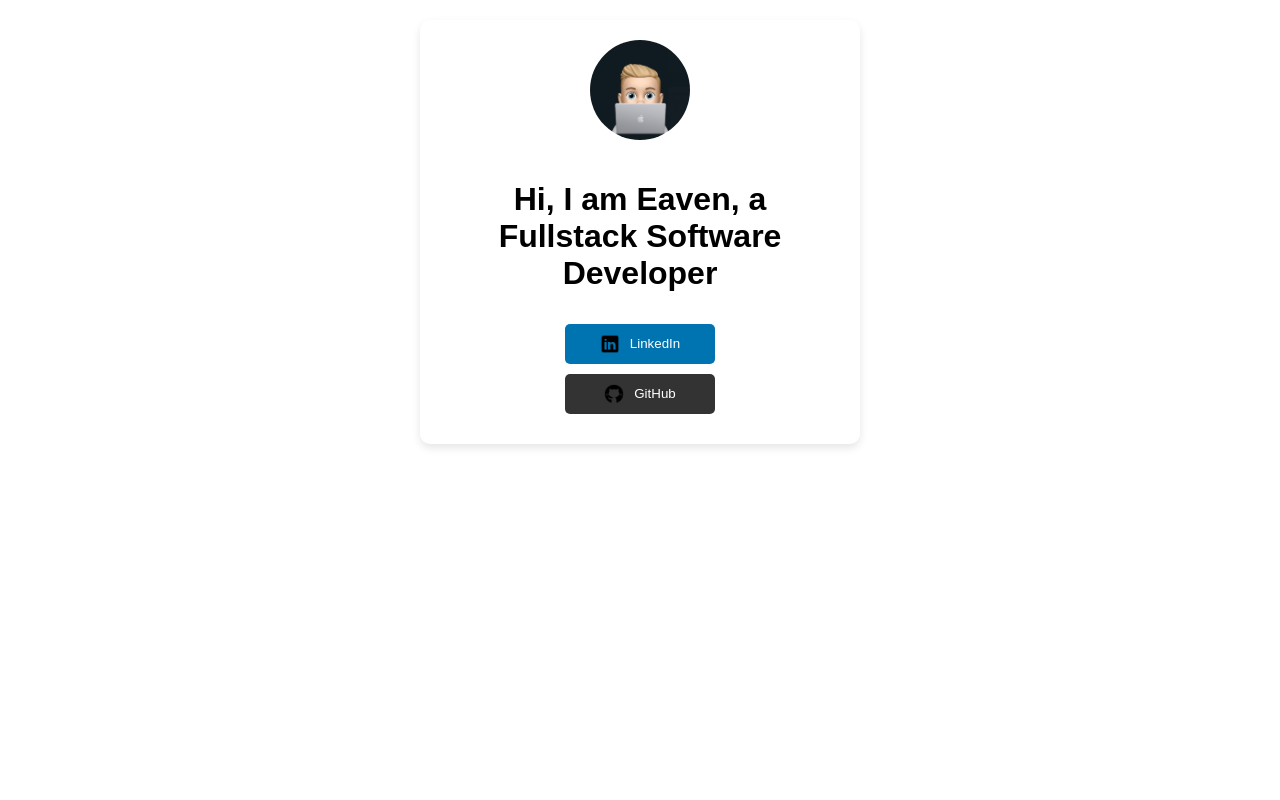
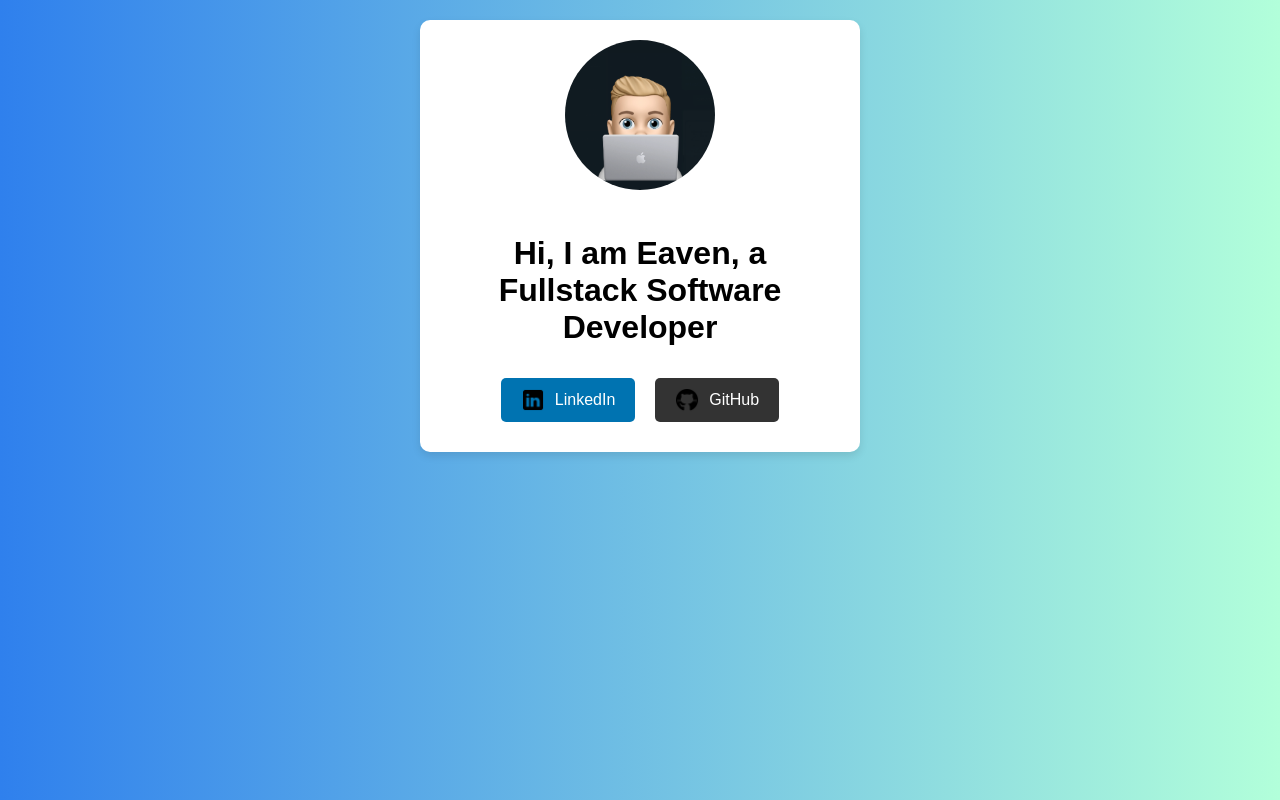
Before and after one commit to EavenCS/personalside, a React (Create React App) app: page / in a window 1280 px wide. Built offline with nearby package versions, Linux system fonts and the light colour scheme.

Commit message:
feat(master) add button links and gradient background

```diff
--- a/src/components/Main.js
+++ b/src/components/Main.js
@@ -2,7 +2,7 @@ import React from 'react';
 import avatar from '../Images/avatar.png';
 import linkedinLogo from '../Images/linkedinLogo.png';
 import githubLogo from '../Images/githubLogo.png';
-import Card from './Card'; // Importpfad angepasst
+import Card from './Card';
 import '../index.css';
 
 export default function Main() {
@@ -12,14 +12,14 @@ export default function Main() {
         <img src={avatar} alt="Example" className="AvatarImage" />
         <h1 className='text'>Hi, I am Eaven, a Fullstack Software Developer</h1>
         <div>
-          <button className="Button">
-            <img src={linkedinLogo} alt="LinkedIn" />
+          <a href="https://www.linkedin.com/in/eaven/" target="_blank" rel="noopener noreferrer" className="Button">
+            <img src={linkedinLogo} alt="LinkedIn" className="Icon" />
             LinkedIn
-          </button>
-          <button className="Button">
-            <img src={githubLogo} alt="GitHub" />
+          </a>
+          <a href="https://github.com/EavenCS" target="_blank" rel="noopener noreferrer" className="Button">
+            <img src={githubLogo} alt="GitHub" className="Icon" />
             GitHub
-          </button>
+          </a>
         </div>
       </div>
     </Card>
--- a/src/index.css
+++ b/src/index.css
@@ -1,42 +1,52 @@
 body {
-  background-color: #2F80ED – #B2FFDA;
+  background: linear-gradient(90deg, #2F80ED, #B2FFDA);
   margin: 0;
   font-family: Arial, sans-serif;
 }
 
 .MainContent {
-  display: flex;
-  flex-direction: column;
-  align-items: center;
+  text-align: center;
 }
 
 .AvatarImage {
-  width: 100px;
-  height: 100px;
+  width: 150px;
   border-radius: 50%;
   margin-bottom: 20px;
 }
 
 .Button {
-  display: flex;
+  display: inline-flex;
   align-items: center;
-  justify-content: center;
+  background-color: #0073b1; /* LinkedIn blue */
+  color: white;
+  padding: 10px 20px;
   margin: 10px;
-  padding: 10px 20px;
   border: none;
   border-radius: 5px;
-  background-color: #0073b1;
-  color: white;
-  cursor: pointer;
-  width: 150px;
+  text-decoration: none;
+  font-size: 16px;
 }
 
 .Button img {
-  width: 20px;
-  height: 20px;
+  width: 24px;
+  height: 24px;
   margin-right: 10px;
 }
 
+.Button:hover {
+  background-color: #005582; /* Darker LinkedIn blue */
+}
+
 .Button:nth-child(2) {
-  background-color: #333;
+  background-color: #333; /* GitHub black */
 }
+
+.Button:nth-child(2):hover {
+  background-color: #24292e; /* Darker GitHub black */
+}
+
+.Icon {
+  width: 24px;
+  height: 24px;
+  margin-right: 10px;
+}
```
Also changed, not shown: 2 other files (tests, documents, lock files or other folders).
